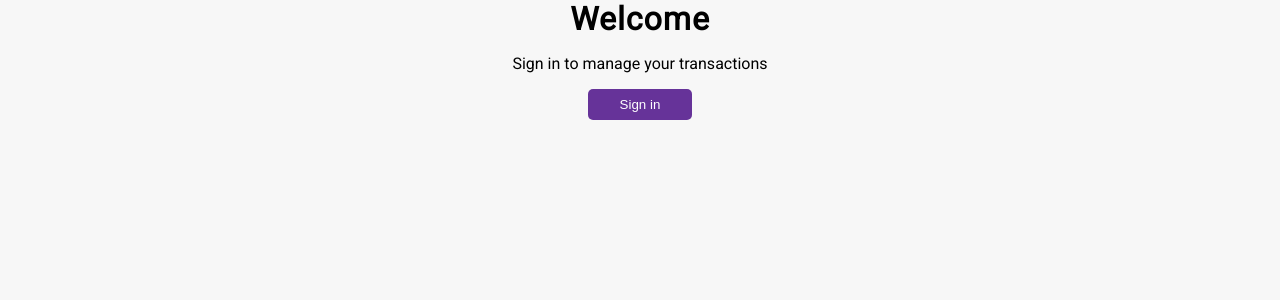
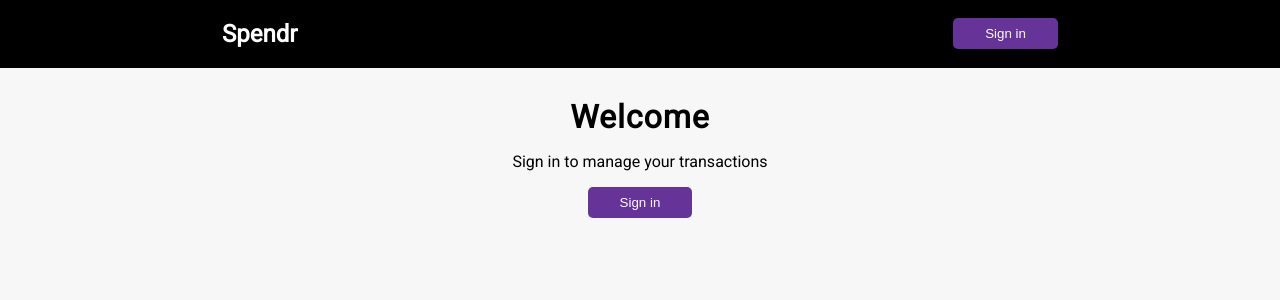
Before and after one commit to ravindran-exe/Spendr, a Next.js app: page / in a window 1280 px wide. Shown: the top 300 px of the page. Built offline with nearby package versions, Linux system fonts and the light colour scheme; no server answers.

Commit message:
feat: included header comp

```diff
--- a/app/layout.tsx
+++ b/app/layout.tsx
@@ -2,6 +2,7 @@ import type { Metadata } from "next";
 import { Roboto } from "next/font/google";
 import "./globals.css";
 import { ClerkProvider } from "@clerk/nextjs";
+import Header from "@/components/header";
 
 const roboto = Roboto({ weight: '400',subsets: ["latin"] });
 
@@ -17,9 +18,12 @@ export default function RootLayout({
 }>) {
   return (
     <ClerkProvider>
-    <html lang="en">
-      <body className={roboto.className}>{children}</body>
-    </html>
+      <html lang="en">
+          <body className={roboto.className}>
+            <Header />
+            <main className="container">{children}</main>
+          </body>
+      </html>
     </ClerkProvider>
   );
 }
```
